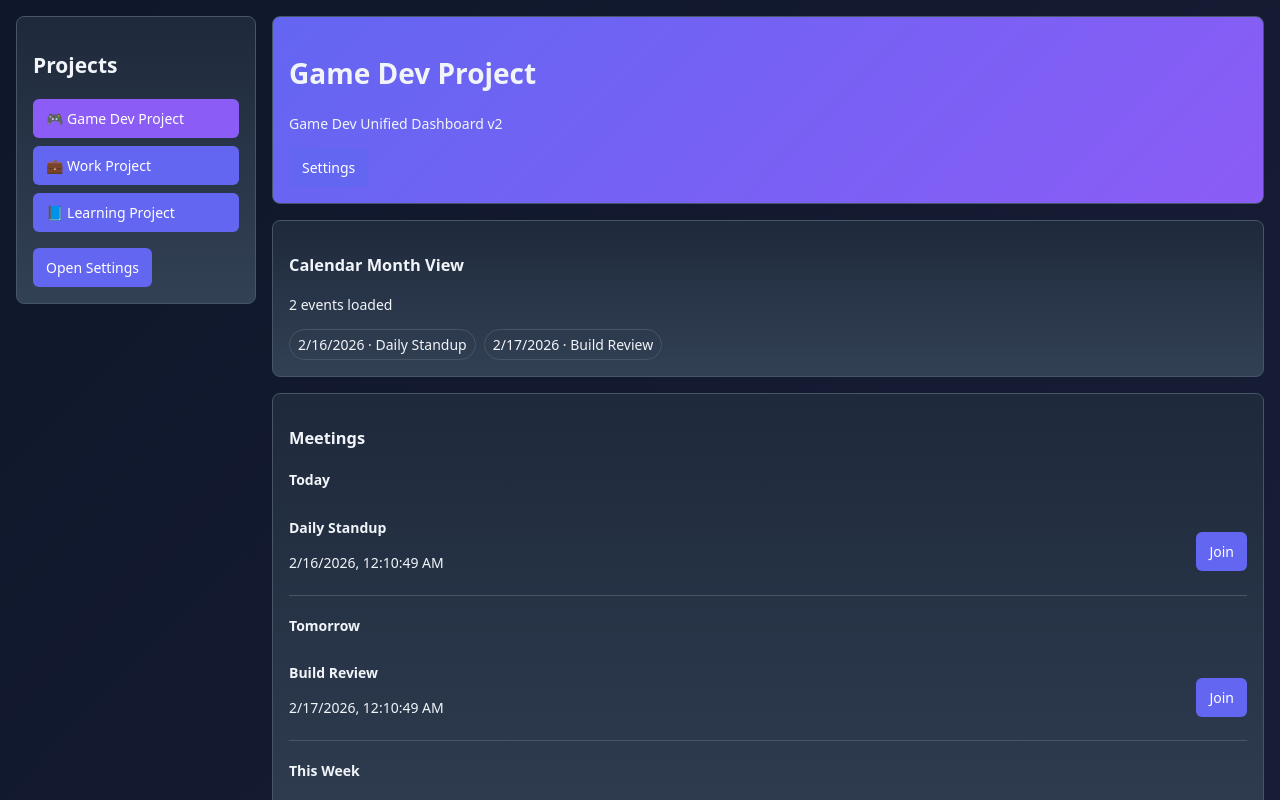
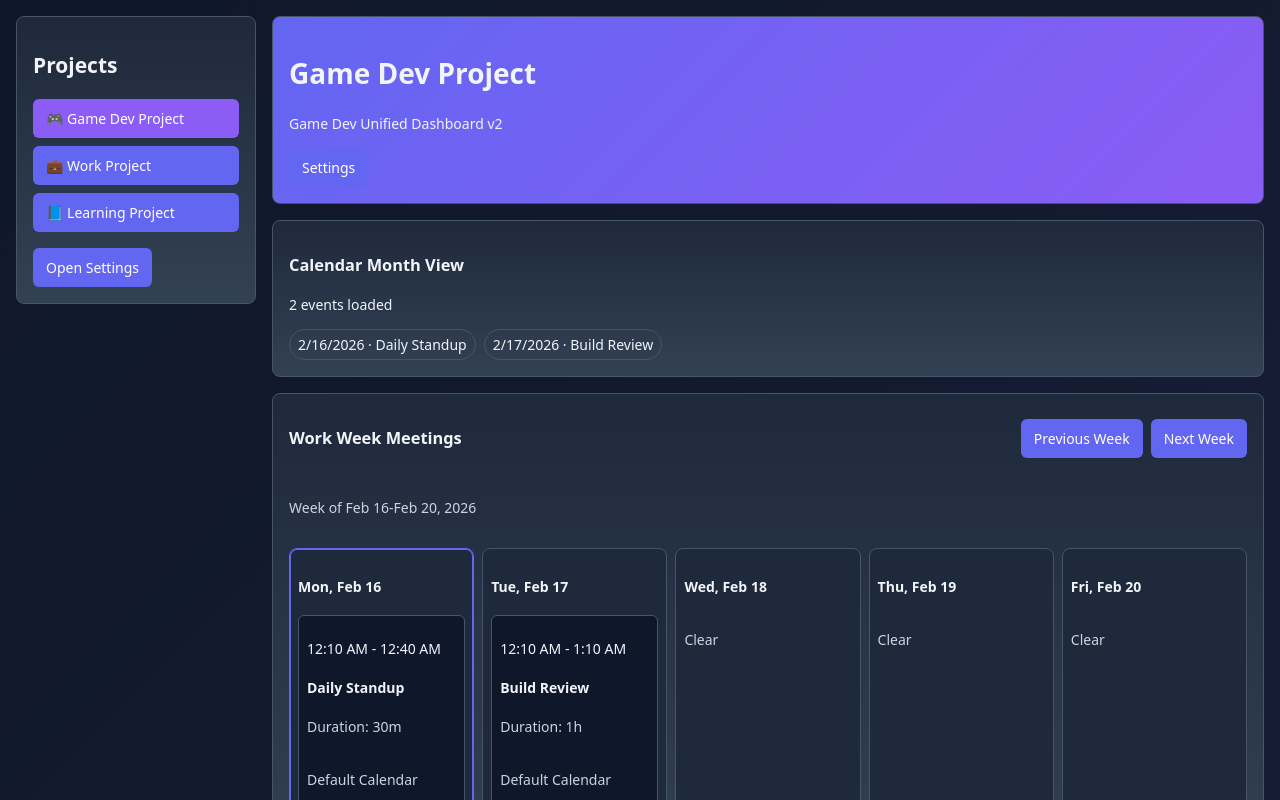
Before and after one commit to SBUplakankus/wfh-dashboard-v2, a React (Create React App) app: page / in a window 1280 px wide. Shown: the top 800 px of the page. Built offline with nearby package versions, Linux system fonts and the light colour scheme.

Commit message:
Add work week meetings panel with navigation and calendar filters
Co-authored-by: SBUplakankus <119906674+SBUplakankus@users.noreply.github.com>

```diff
--- a/src/components/Dashboard.jsx
+++ b/src/components/Dashboard.jsx
@@ -1,26 +1,66 @@
-import React from 'react';
+import React, { useEffect, useMemo, useState } from 'react';
 import { useProjectContext } from '../context/ProjectContext';
 import Header from './Header';
 import Sidebar from './Sidebar';
 import CalendarSection from './sections/CalendarSection';
 import ToolsSection from './sections/ToolsSection';
 import CustomLinksSection from './sections/CustomLinksSection';
+import { readFile } from '../utils/ipc';
+import { parseICS } from '../utils/calendarParser';
 
 const sampleEvents = [
-  { id: '1', title: 'Daily Standup', start: new Date(), end: new Date(), allDay: false },
-  { id: '2', title: 'Build Review', start: new Date(Date.now() + 86400000), end: new Date(Date.now() + 90000000), allDay: false }
+  {
+    id: '1',
+    title: 'Daily Standup',
+    start: new Date(),
+    end: new Date(Date.now() + 30 * 60 * 1000),
+    allDay: false,
+    url: 'https://meet.google.com',
+    calendarName: 'Default Calendar'
+  },
+  {
+    id: '2',
+    title: 'Build Review',
+    start: new Date(Date.now() + 86400000),
+    end: new Date(Date.now() + 90000000),
+    allDay: false,
+    url: '',
+    calendarName: 'Default Calendar'
+  }
 ];
 
 const Dashboard = ({ onOpenSettings }) => {
   const { currentProject } = useProjectContext();
   const features = currentProject?.features || {};
+  const [events, setEvents] = useState(sampleEvents);
+  const calendarSettings = currentProject?.calendarSettings || { hideAllDayEvents: false, hidePastMeetings: false, timeZone: '' };
+
+  useEffect(() => {
+    const calendarFile = currentProject?.paths?.calendarFile;
+    if (!calendarFile) {
+      setEvents(sampleEvents);
+      return;
+    }
+    readFile(calendarFile)
+      .then((content) => setEvents(parseICS(content)))
+      .catch(() => setEvents(sampleEvents));
+  }, [currentProject?.paths?.calendarFile]);
+
+  const filteredEvents = useMemo(() => {
+    const now = Date.now();
+    return events.filter((event) => {
+      if (calendarSettings.hideAllDayEvents && event.allDay) return false;
+      if (calendarSettings.hidePastMeetings && new Date(event.end).getTime() < now) return false;
+      return true;
+    });
+  }, [events, calendarSettings.hideAllDayEvents, calendarSettings.hidePastMeetings]);
 
   return (
     <div className="layout">
       <Sidebar onOpenSettings={onOpenSettings} />
       <main className="content stack">
         <Header title={currentProject?.name || 'Dashboard'} onOpenSettings={onOpenSettings} />
-        {features.calendar ? <CalendarSection events={sampleEvents} /> : null}
+        {features.calendar ? <CalendarSection events={filteredEvents} calendarSettings={calendarSettings} /> : null}
         {features.kanri || features.joplin || features.mkdocs || features.marktext ? <ToolsSection project={currentProject} /> : null}
         {features.customLinks ? <CustomLinksSection links={currentProject?.links} /> : null}
       </main>
--- a/src/components/calendar/MeetingsList.jsx
+++ b/src/components/calendar/MeetingsList.jsx
@@ -1,4 +1,5 @@
 import React from 'react';
+import { openMeetingUrl } from '../../utils/ipc';
 
 const Group = ({ title, meetings }) => (
   <div>
@@ -10,9 +11,11 @@ const Group = ({ title, meetings }) => (
           <strong>{meeting.title}</strong>
           <p>{new Date(meeting.start).toLocaleString()}</p>
         </div>
-        <button className="btn" type="button">
-          Join
-        </button>
+        {meeting.url ? (
+          <button className="btn" type="button" onClick={() => openMeetingUrl(meeting.url)}>
+            Join
+          </button>
+        ) : null}
       </article>
     ))}
   </div>
--- a/src/components/sections/CalendarSection.jsx
+++ b/src/components/sections/CalendarSection.jsx
@@ -2,12 +2,14 @@ import React from 'react';
 import CalendarGrid from '../calendar/CalendarGrid';
 import MeetingsSection from './MeetingsSection';
 import { useCalendar } from '../../hooks/useCalendar';
+import WorkWeekMeetingsSection from './WorkWeekMeetingsSection';
 
-const CalendarSection = ({ events }) => {
+const CalendarSection = ({ events, calendarSettings }) => {
   const groups = useCalendar(events);
   return (
     <section className="stack">
       <CalendarGrid events={events} />
+      <WorkWeekMeetingsSection events={events} timeZone={calendarSettings?.timeZone} />
       <MeetingsSection groups={groups} />
     </section>
   );
--- /dev/null
+++ b/src/components/sections/WorkWeekMeetingsSection.jsx
@@ -0,0 +1,126 @@
+import React, { useMemo, useState } from 'react';
+import { openMeetingUrl } from '../../utils/ipc';
+
+const DAY_MS = 24 * 60 * 60 * 1000;
+
+const startOfMonday = (date) => {
+  const value = new Date(date);
+  const day = value.getDay();
+  const diff = day === 0 ? -6 : 1 - day;
+  value.setHours(0, 0, 0, 0);
+  value.setDate(value.getDate() + diff);
+  return value;
+};
+
+const isSameLocalDay = (left, right) =>
+  left.getFullYear() === right.getFullYear() && left.getMonth() === right.getMonth() && left.getDate() === right.getDate();
+
+const formatWithZone = (date, options, timeZone) => {
+  try {
+    return new Intl.DateTimeFormat(undefined, { ...options, ...(timeZone ? { timeZone } : {}) }).format(date);
+  } catch {
+    return new Intl.DateTimeFormat(undefined, options).format(date);
+  }
+};
+
+const formatTime = (date, timeZone) => formatWithZone(date, { hour: 'numeric', minute: '2-digit' }, timeZone);
+
+const formatDayHeader = (date, timeZone) => formatWithZone(date, { weekday: 'short', month: 'short', day: 'numeric' }, timeZone);
+
+const formatWeekRange = (startDate, timeZone) => {
+  const endDate = new Date(startDate);
+  endDate.setDate(startDate.getDate() + 4);
+  return `Week of ${formatWithZone(startDate, { month: 'short', day: 'numeric' }, timeZone)}-${formatWithZone(endDate, { month: 'short', day: 'numeric' }, timeZone)}, ${startDate.getFullYear()}`;
+};
+
+const durationLabel = (start, end) => {
+  const minutes = Math.max(0, Math.round((end.getTime() - start.getTime()) / 60000));
+  if (minutes < 60) return `${minutes}m`;
+  const hours = Math.floor(minutes / 60);
+  const remainder = minutes % 60;
+  return remainder ? `${hours}h ${remainder}m` : `${hours}h`;
+};
+
+const WorkWeekMeetingsSection = ({ events, timeZone }) => {
+  const [weekStart, setWeekStart] = useState(() => startOfMonday(new Date()));
+  const today = new Date();
+
+  const weekdays = useMemo(
+    () => Array.from({ length: 5 }, (_, index) => new Date(weekStart.getTime() + index * DAY_MS)),
+    [weekStart]
+  );
+
+  const meetingsByDay = useMemo(() => {
+    const map = weekdays.reduce((acc, day) => {
+      acc[day.toDateString()] = [];
+      return acc;
+    }, {});
+
+    events.forEach((event) => {
+      const eventStart = new Date(event.start);
+      weekdays.forEach((day) => {
+        if (isSameLocalDay(eventStart, day)) {
+          map[day.toDateString()].push(event);
+        }
+      });
+    });
+
+    Object.values(map).forEach((meetings) => {
+      meetings.sort((a, b) => new Date(a.start).getTime() - new Date(b.start).getTime());
+    });
+
+    return map;
+  }, [events, weekdays]);
+
+  return (
+    <section className="card stack" aria-label="work-week-meetings">
+      <div className="row between">
+        <h3>Work Week Meetings</h3>
+        <div className="row">
+          <button className="btn" type="button" onClick={() => setWeekStart((prev) => new Date(prev.getTime() - 7 * DAY_MS))}>
+            Previous Week
+          </button>
+          <button className="btn" type="button" onClick={() => setWeekStart((prev) => new Date(prev.getTime() + 7 * DAY_MS))}>
+            Next Week
+          </button>
+        </div>
+      </div>
+      <p className="muted">{formatWeekRange(weekStart, timeZone)}</p>
+      <div className="work-week-grid">
+        {weekdays.map((day) => {
+          const meetings = meetingsByDay[day.toDateString()] || [];
+          const isToday = isSameLocalDay(day, today);
+          return (
+            <article key={day.toISOString()} className={`day-column ${isToday ? 'today' : ''}`}>
+              <h4>{formatDayHeader(day, timeZone)}</h4>
+              <div className="day-meetings">
+                {meetings.length === 0 ? <p className="muted">Clear</p> : null}
+                {meetings.map((meeting) => {
+                  const start = new Date(meeting.start);
+                  const end = new Date(meeting.end);
+                  return (
+                    <div className="week-meeting-card" key={`${meeting.id}-${start.toISOString()}`}>
+                      <p>
+                        {formatTime(start, timeZone)} - {formatTime(end, timeZone)}
+                      </p>
+                      <strong>{meeting.title}</strong>
+                      <p className="muted">Duration: {durationLabel(start, end)}</p>
+                      <p className="muted">{meeting.calendarName || 'Default Calendar'}</p>
+                      {meeting.url ? (
+                        <button className="btn" type="button" onClick={() => openMeetingUrl(meeting.url)}>
+                          Join
+                        </button>
+                      ) : null}
+                    </div>
+                  );
+                })}
+              </div>
+            </article>
+          );
+        })}
+      </div>
+    </section>
+  );
+};
+
+export default WorkWeekMeetingsSection;
--- a/src/components/settings/CalendarSettings.jsx
+++ b/src/components/settings/CalendarSettings.jsx
@@ -4,6 +4,10 @@ import { useProjectContext } from '../../context/ProjectContext';
 const CalendarSettings = () => {
   const { currentProject, updateProject } = useProjectContext();
   const calendarFile = currentProject?.paths?.calendarFile || '';
+  const calendarSettings = currentProject?.calendarSettings || { hideAllDayEvents: false, hidePastMeetings: false, timeZone: '' };
+
+  const updateCalendarSettings = (update) =>
+    updateProject(currentProject.id, { calendarSettings: { ...calendarSettings, ...update } });
 
   return (
     <div className="stack">
@@ -16,6 +20,30 @@ const CalendarSettings = () => {
           placeholder="/path/to/calendar.ics"
         />
       </label>
+      <label className="row">
+        <input
+          type="checkbox"
+          checked={calendarSettings.hideAllDayEvents}
+          onChange={(e) => updateCalendarSettings({ hideAllDayEvents: e.target.checked })}
+        />
+        Hide all-day events
+      </label>
+      <label className="row">
+        <input
+          type="checkbox"
+          checked={calendarSettings.hidePastMeetings}
+          onChange={(e) => updateCalendarSettings({ hidePastMeetings: e.target.checked })}
+        />
+        Hide past meetings
+      </label>
+      <label>
+        Time Zone (IANA)
+        <input
+          value={calendarSettings.timeZone}
+          onChange={(e) => updateCalendarSettings({ timeZone: e.target.value })}
+          placeholder="e.g. America/New_York"
+        />
+      </label>
       <p className="muted">Set the local ICS file path used by the calendar parser.</p>
     </div>
   );
--- a/src/components/settings/ProjectManager.jsx
+++ b/src/components/settings/ProjectManager.jsx
@@ -17,6 +17,7 @@ const ProjectManager = () => {
       type: 'custom',
       features: { calendar: true, kanri: true, joplin: true, mkdocs: true, marktext: true, customLinks: true },
       paths: {},
+      calendarSettings: { hideAllDayEvents: false, hidePastMeetings: false, timeZone: '' },
       links: [],
       theme: null,
       createdAt: Date.now(),
--- a/src/styles/components.css
+++ b/src/styles/components.css
@@ -20,3 +20,18 @@
 .settings { width: min(900px, 90vw); max-height: 90vh; overflow: auto; background: var(--bg-primary); }
 .sidebar { height: fit-content; }
 input { width: 100%; max-width: 400px; border-radius: 6px; border: 1px solid var(--border-color); padding: 8px; background: var(--bg-secondary); color: var(--text-primary); }
+input[type='checkbox'] { width: auto; max-width: none; }
+.work-week-grid { display: grid; grid-template-columns: repeat(5, minmax(0, 1fr)); gap: 8px; }
+.day-column { border: 1px solid var(--border-color); border-radius: var(--radius); padding: 8px; background: var(--bg-secondary); min-height: 260px; }
+.day-column.today { border-color: var(--color-primary); box-shadow: inset 0 0 0 1px var(--color-primary); }
+.day-meetings { display: grid; gap: 8px; max-height: 320px; overflow: auto; }
+.week-meeting-card { border: 1px solid var(--border-color); border-radius: 6px; padding: 8px; background: var(--bg-primary); display: grid; gap: 4px; }
+.week-meeting-card:hover { border-color: var(--color-secondary); }
+
+@media (max-width: 1100px) {
+  .work-week-grid { grid-template-columns: repeat(3, minmax(0, 1fr)); }
+}
+
+@media (max-width: 768px) {
+  .work-week-grid { grid-template-columns: repeat(2, minmax(0, 1fr)); }
+}
--- a/src/utils/calendarParser.js
+++ b/src/utils/calendarParser.js
@@ -5,15 +5,19 @@ export const parseICS = (icsText = '') => {
   try {
     const jcalData = ICAL.parse(icsText);
     const comp = new ICAL.Component(jcalData);
+    const calendarName = comp.getFirstPropertyValue('x-wr-calname') || 'Default Calendar';
     return comp.getAllSubcomponents('vevent').map((eventComp) => {
       const event = new ICAL.Event(eventComp);
+      const eventUrl = eventComp.getFirstPropertyValue('url');
       return {
         id: event.uid,
         title: event.summary || 'Untitled Event',
         start: event.startDate.toJSDate(),
         end: event.endDate.toJSDate(),
         allDay: event.startDate.isDate,
-        location: event.location || ''
+        location: event.location || '',
+        url: typeof eventUrl === 'string' ? eventUrl : '',
+        calendarName
       };
     });
   } catch {
--- a/src/utils/config.js
+++ b/src/utils/config.js
@@ -3,6 +3,7 @@ import { DEFAULT_THEME } from './themes';
 const projectBase = {
   features: { calendar: true, kanri: true, joplin: true, mkdocs: true, marktext: true, customLinks: true },
   paths: { mkdocsPath: '', calendarFile: '', kanriPath: '', joplinPath: '', marktextPath: '' },
+  calendarSettings: { hideAllDayEvents: false, hidePastMeetings: false, timeZone: '' },
   links: [],
   theme: null
 };
```
Also changed, not shown: src/utils/ipc.js (+11 -0 lines), 1 other file (tests, documents, lock files or other folders).
